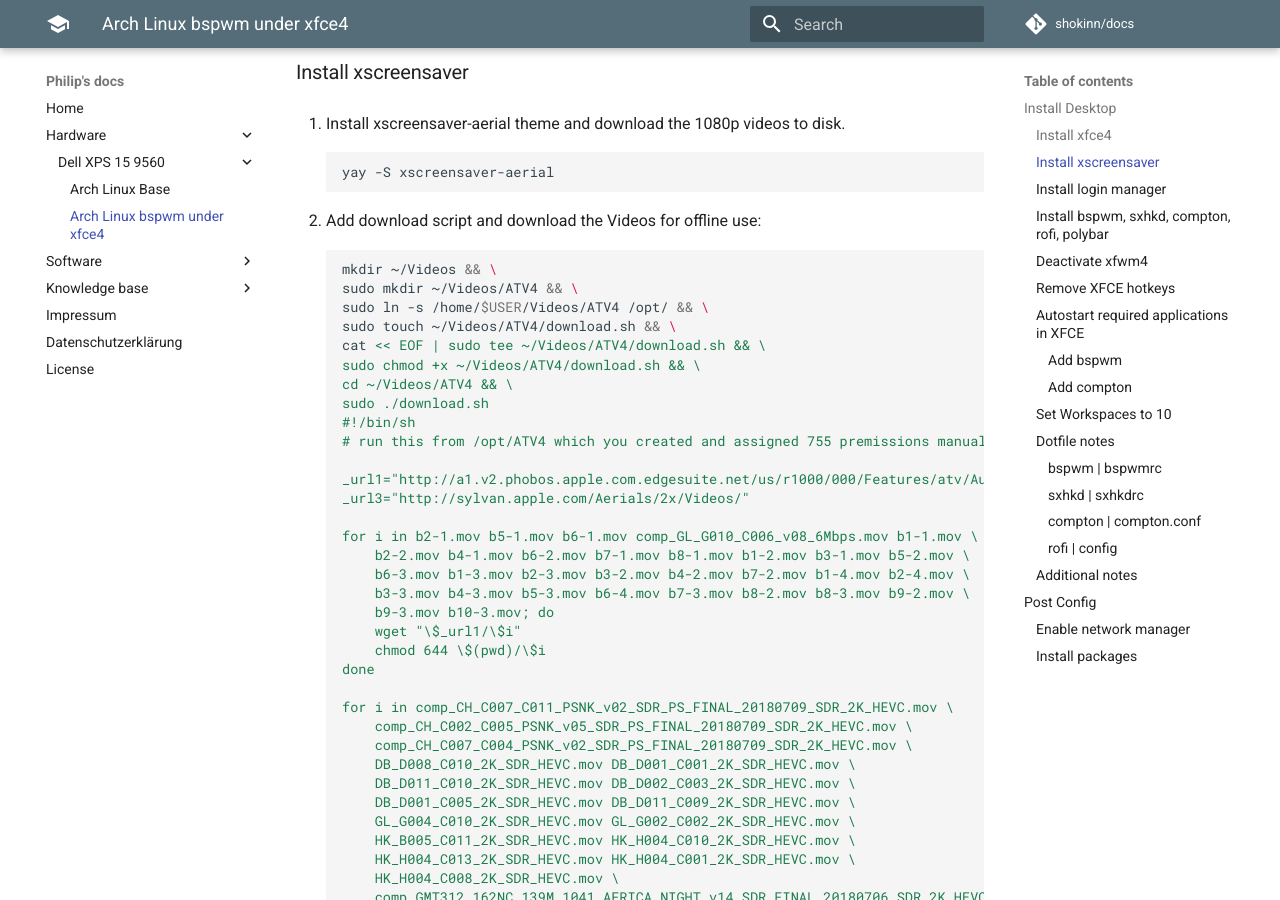
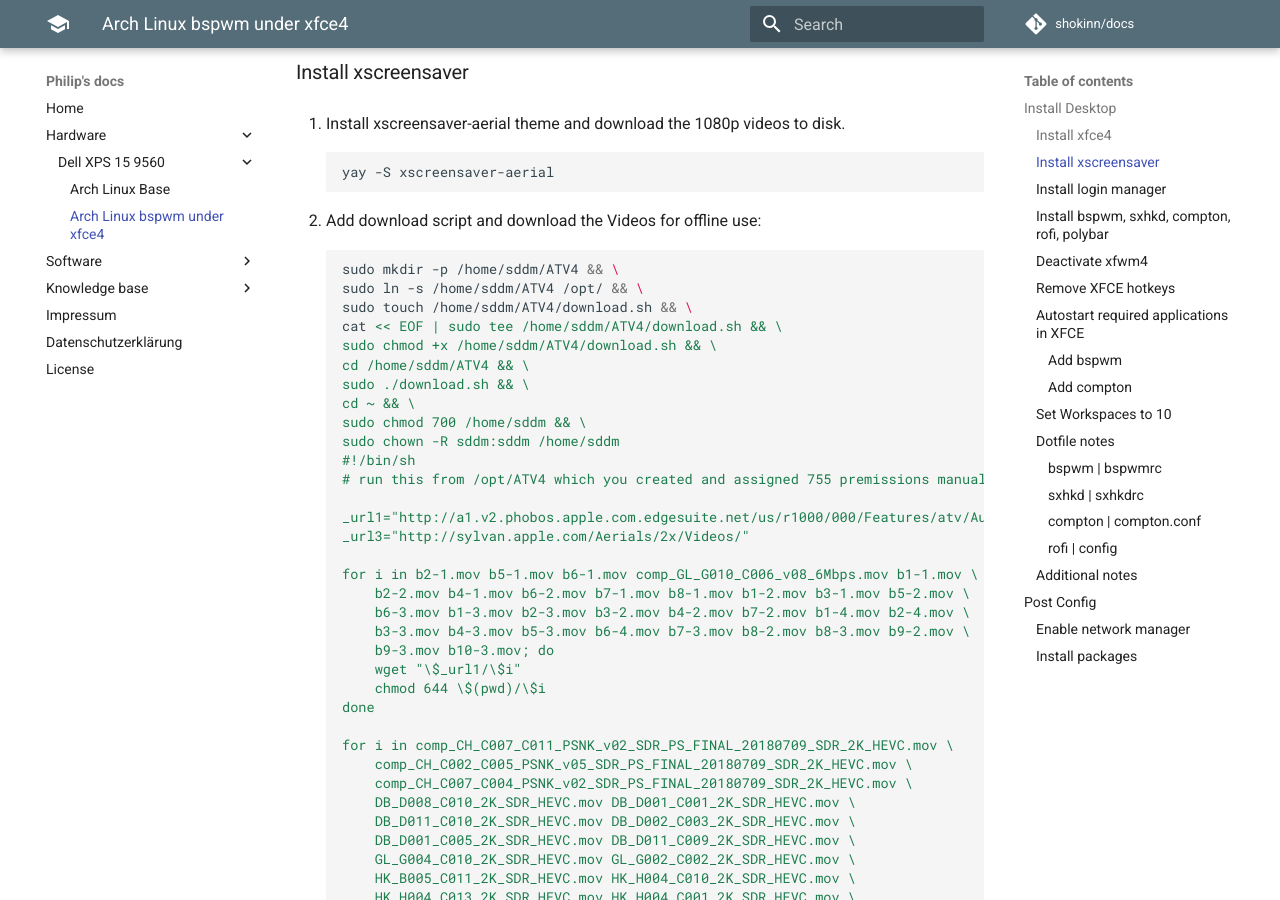
Before and after one commit to shokinn/docs, an MkDocs documentation site: the page built from docs/hardware/dell_xps_15_9560/dell_xps_15_9560_arch_linux_bspwm_in_xfce.md, in a window 1280 px wide and 900 px high, scrolled down 587 px. Built offline with MkDocs 1.6.1 and Material for MkDocs 9.7.7, drawn with Linux system fonts in a browser that asks for light colours; comment, search, counter and statistics services are not loaded.

Commit message:
move ATV4 dir again

````diff
--- a/docs/hardware/dell_xps_15_9560/dell_xps_15_9560_arch_linux_bspwm_in_xfce.md
+++ b/docs/hardware/dell_xps_15_9560/dell_xps_15_9560_arch_linux_bspwm_in_xfce.md
@@ -30,14 +30,16 @@
 
 2. Add download script and download the Videos for offline use:
 ```shell
-mkdir ~/Videos && \
-sudo mkdir ~/Videos/ATV4 && \
-sudo ln -s /home/$USER/Videos/ATV4 /opt/ && \
-sudo touch ~/Videos/ATV4/download.sh && \
-cat << EOF | sudo tee ~/Videos/ATV4/download.sh && \
-sudo chmod +x ~/Videos/ATV4/download.sh && \
-cd ~/Videos/ATV4 && \
-sudo ./download.sh
+sudo mkdir -p /home/sddm/ATV4 && \
+sudo ln -s /home/sddm/ATV4 /opt/ && \
+sudo touch /home/sddm/ATV4/download.sh && \
+cat << EOF | sudo tee /home/sddm/ATV4/download.sh && \
+sudo chmod +x /home/sddm/ATV4/download.sh && \
+cd /home/sddm/ATV4 && \
+sudo ./download.sh && \
+cd ~ && \
+sudo chmod 700 /home/sddm && \
+sudo chown -R sddm:sddm /home/sddm
 #!/bin/sh
 # run this from /opt/ATV4 which you created and assigned 755 premissions manually
 
````
